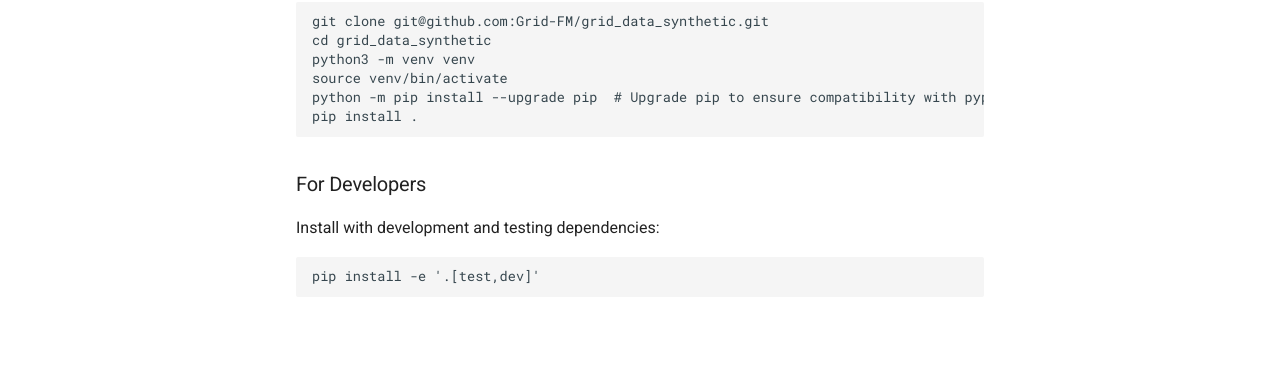
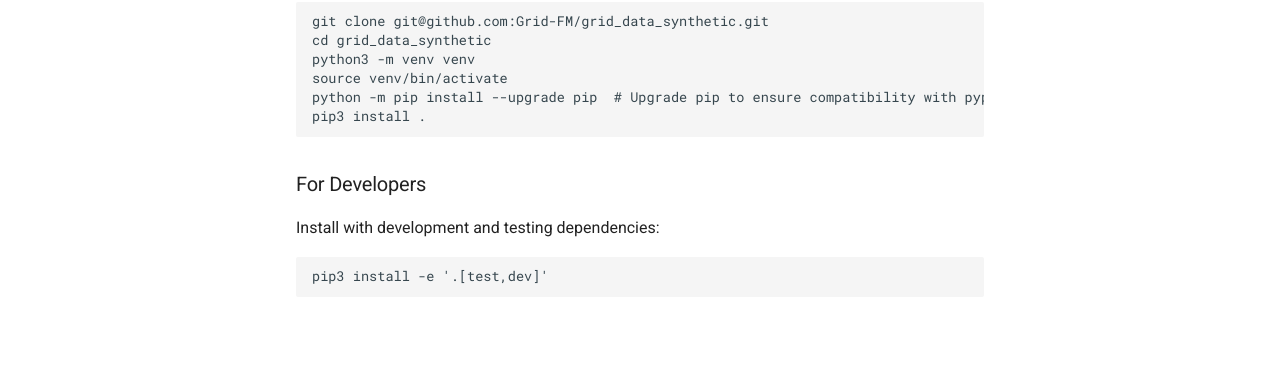
Before and after one commit to gridfm/gridfm-datakit, an MkDocs documentation site: the page built from docs/installation.md, in a window 1280 px wide. Shown: the part 269-642 px from the top of the page. Built offline with MkDocs 1.6.1 and Material for MkDocs 9.7.7, drawn with Linux system fonts in a browser that asks for light colours; nearby versions of some CDN libraries; library files that are not in the unit come from our copies; comment, search, counter and statistics services are not loaded.

Commit message:
updated doc

````diff
--- a/docs/installation.md
+++ b/docs/installation.md
@@ -10,7 +10,7 @@
 python3 -m venv venv
 source venv/bin/activate
 python -m pip install --upgrade pip  # Upgrade pip to ensure compatibility with pyproject.toml
-pip install .
+pip3 install .
 ```
 
 ### For Developers
@@ -18,5 +18,5 @@
 Install with development and testing dependencies:
 
 ```bash
-pip install -e '.[test,dev]'
+pip3 install -e '.[test,dev]'
 ```
--- a/pyproject.toml
+++ b/pyproject.toml
@@ -26,6 +26,7 @@
     "pyaml",
     "requests",
     "urllib3<2.0.0",
+    "ipywidgets",
 ]
 
 authors = [
````
Also changed, not shown: docs/index.md (+7 -7 lines), docs/manual/getting_started.md (+1 -1 lines), docs/manual/load_scenarios.md (+3 -3 lines), docs/manual/topology_perturbations.md (+1 -1 lines), 5 other files.
